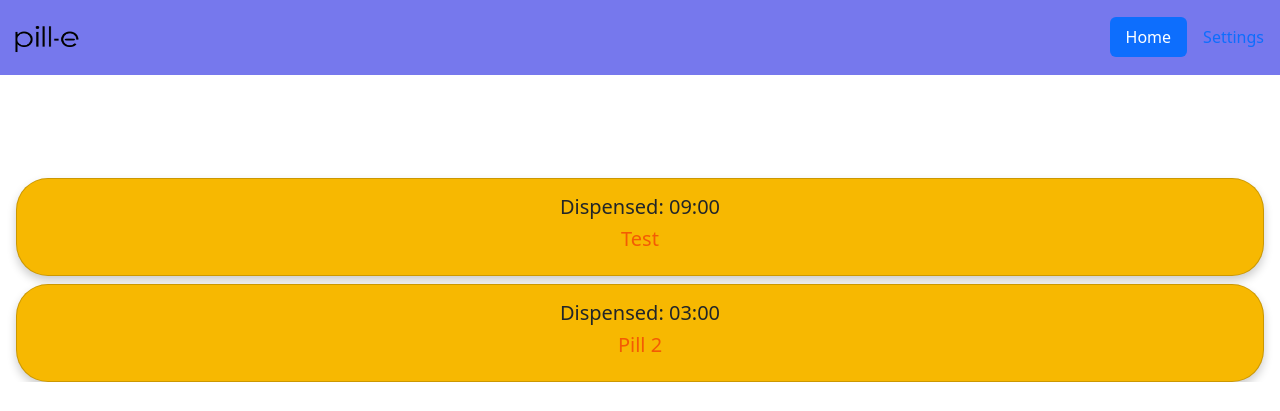
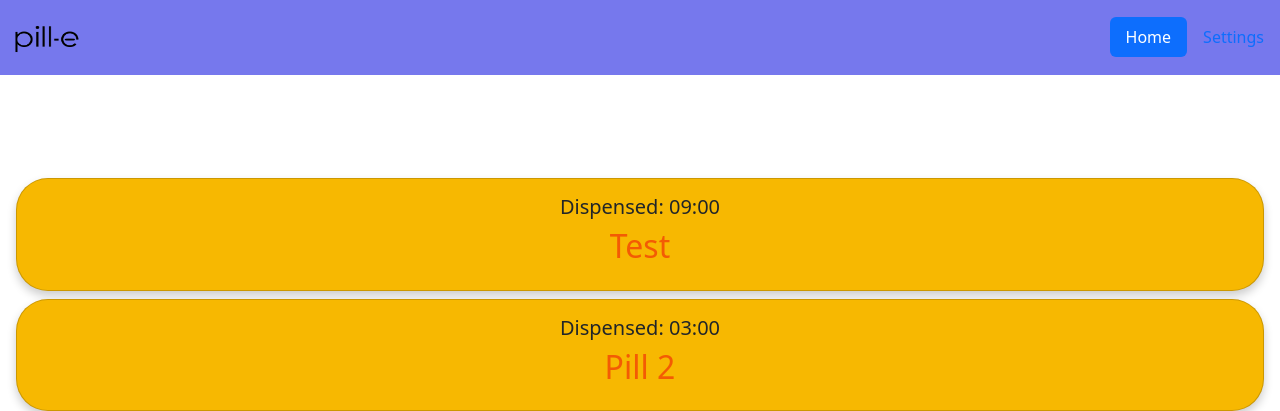
Before and after one commit to ashleyxchen/pill-e, a Flask app: page / in a window 1280 px wide. Shown: the part 725-1136 px from the top of the page. Before the commit the page ends 1107 px from the top, so only its background shows below. Run offline with Flask 2, Linux system fonts and the light colour scheme.

Commit message:
change font size

```diff
--- a/application/templates/home.html
+++ b/application/templates/home.html
@@ -39,7 +39,7 @@
     <div class="card text-center mt-5">
       <div class="card-body">
         <h5 class="card-title" style="align-items: left;">{{status1}}: {{pill1Time}}</h5>
-        <h5 class="card-title" style="align-items: left; color:#F35B04;">{{pill1Name}}</h5>
+        <h5 class="card-title" style="align-items: left; color:#F35B04; font-size: xx-large;">{{pill1Name}}</h5>
       </div>
     </div>
   </div>
@@ -48,7 +48,7 @@
     <div class="card text-center mt-5">
       <div class="card-body">
         <h5 class="card-title" style="align-items: left;">{{status2}}: {{pill2Time}}</h5>
-        <h5 class="card-title" style="align-items: left; color:#F35B04;">{{pill2Name}}</h5>
+        <h5 class="card-title" style="align-items: left; color:#F35B04; font-size: xx-large;">{{pill2Name}}</h5>
       </div>
     </div>
   </div>
```
